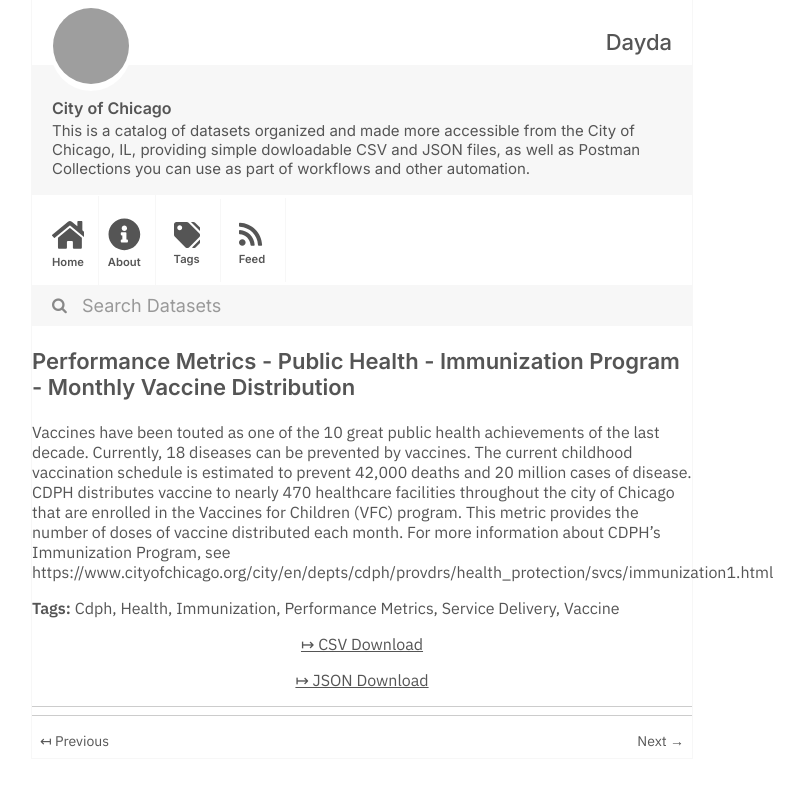
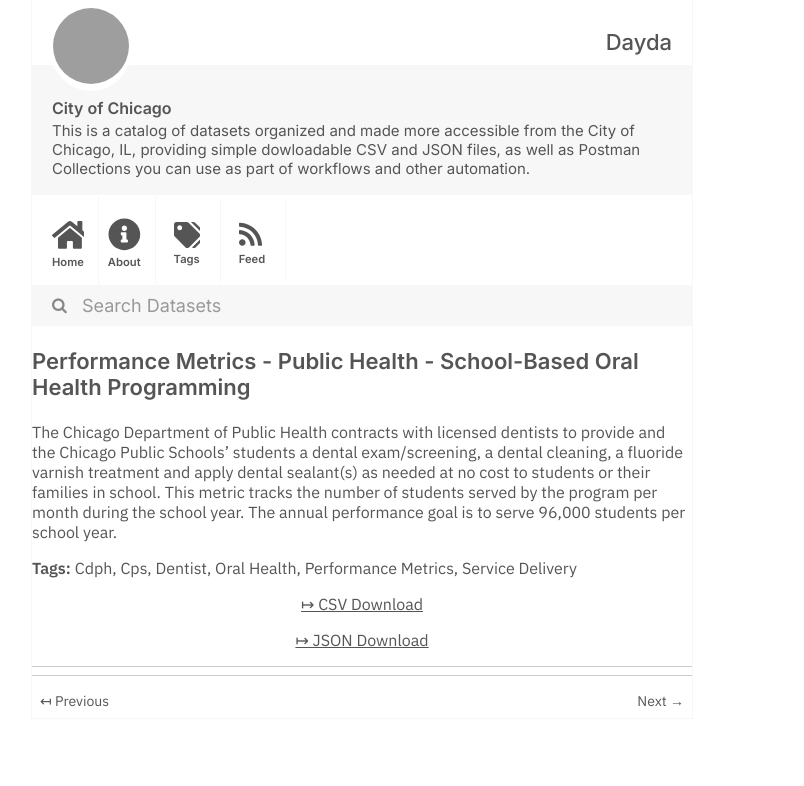
Before and after one commit to dayda-entities/city-of-chicago, a Jekyll site: the page built from _posts/2020-11-10-performance-metrics-public-hea.md, in a window 1280 px wide, cut to the strip 0-786 px from the top of the page. Shown: the whole strip, without its empty margins (278-1082 px from the left). Built offline with Jekyll 4.4.1, drawn with Linux system fonts in a browser that asks for light colours; grey boxes are pictures that could not be loaded.

Commit message:
Publish Data

```diff
--- a/_posts/2020-11-10-performance-metrics-public-hea.md
+++ b/_posts/2020-11-10-performance-metrics-public-hea.md
@@ -1,25 +1,23 @@
 ---
-title: >-
-  Performance Metrics - Public Health - Immunization Program - Monthly Vaccine
-  Distribution
-created: '2020-11-10T16:54:30.680491'
-modified: '2020-11-10T16:54:30.680498'
+title: Performance Metrics - Public Health - School-Based Oral Health Programming
+created: '2020-11-10T16:55:30.163668'
+modified: '2020-11-10T16:55:30.163678'
 state: active
 type: dataset
 tags:
   - Cdph
-  - Health
-  - Immunization
+  - Cps
+  - Dentist
+  - Oral Health
   - Performance Metrics
   - Service Delivery
-  - Vaccine
 groups:
   - Local Government
 csv_url: >-
-  https://data.cityofchicago.org/api/views/7g62-yrf5/rows.csv?accessType=DOWNLOAD
+  https://data.cityofchicago.org/api/views/uvy2-xbnp/rows.csv?accessType=DOWNLOAD
 json_url: >-
-  https://data.cityofchicago.org/api/views/7g62-yrf5/rows.json?accessType=DOWNLOAD
+  https://data.cityofchicago.org/api/views/uvy2-xbnp/rows.json?accessType=DOWNLOAD
 layout: post
 
 ---
-Vaccines have been touted as one of the 10 great public health achievements of the last decade. Currently, 18 diseases can be prevented by vaccines. The current childhood vaccination schedule is estimated to prevent 42,000 deaths and 20 million cases of disease. CDPH distributes vaccine to nearly 470 healthcare facilities throughout the city of Chicago that are enrolled in the Vaccines for Children (VFC) program.  This metric provides the number of doses of vaccine distributed each month. For more information about CDPH’s Immunization Program, see https://www.cityofchicago.org/city/en/depts/cdph/provdrs/health_protection/svcs/immunization1.html
+The Chicago Department of Public Health contracts with licensed dentists to provide and the Chicago Public Schools' students a dental exam/screening, a dental cleaning, a fluoride varnish treatment and apply dental sealant(s) as needed at no cost to students or their families in school. This metric tracks the number of students served by the program per month during the school year. The annual performance goal is to serve 96,000 students per school year.
```
